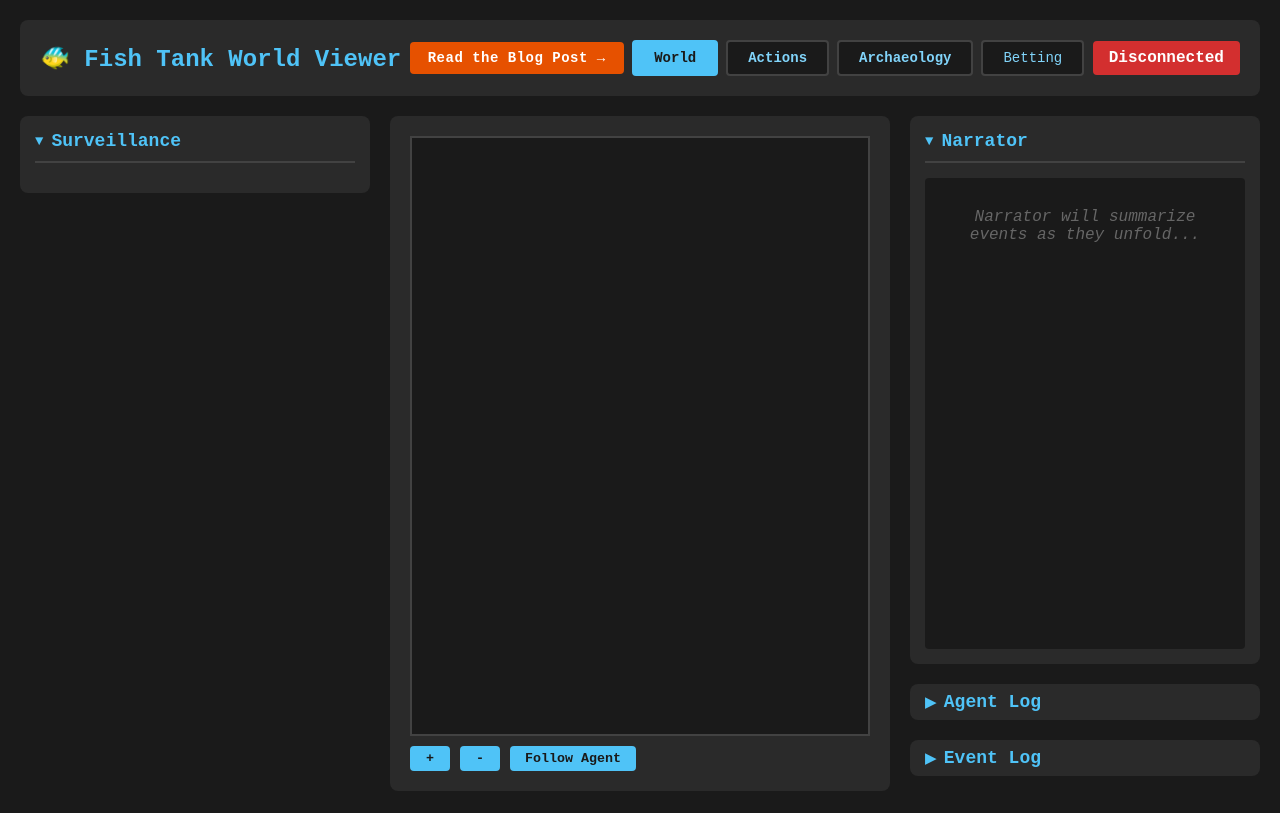
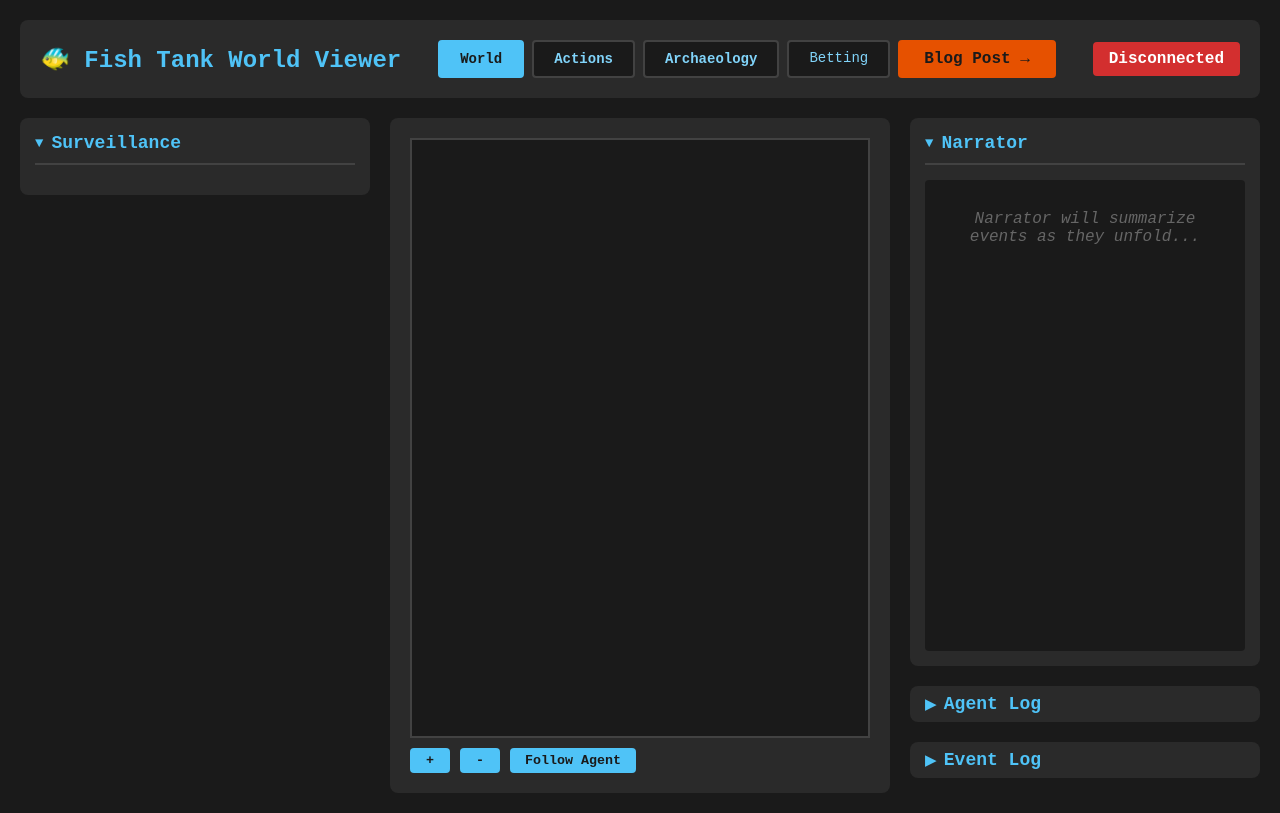
Before and after one commit to scidonia/fishtank, a plain HTML site: page viewer/index.html in a window 1280 px wide. Drawn offline with Linux system fonts and the light colour scheme; no server answers.

Commit message:
Adding styling

```diff
--- a/viewer/index.html
+++ b/viewer/index.html
@@ -12,16 +12,15 @@
     <div class="container">
         <header>
             <h1>🐠 Fish Tank World Viewer</h1>
-            <a href="https://scidonia.ai/blog/the-danger-of-ai-the-evolutionary-imperative/" target="_blank" class="blog-link">Read the Blog Post →</a>
             <div class="tabs">
                 <button class="tab-btn active" onclick="switchTab('world')">World</button>
                 <button class="tab-btn" onclick="switchTab('actions')">Actions</button>
                 <button class="tab-btn" onclick="switchTab('archaeology')">Archaeology</button>
                 <a href="betting.html" class="tab-btn">Betting</a>
+                <a href="https://scidonia.ai/blog/the-danger-of-ai-the-evolutionary-imperative/" target="_blank" class="tab-btn blog-link">Blog Post →</a>
             </div>
             <div class="connection-status">
                 <span id="status">Disconnected</span>
-
             </div>
         </header>
 
--- a/viewer/style.css
+++ b/viewer/style.css
@@ -513,24 +513,6 @@
     gap: 8px;
 }
 
-.blog-link {
-    display: inline-block;
-    padding: 8px 18px;
-    background: #e65100;
-    color: #fff;
-    border-radius: 4px;
-    text-decoration: none;
-    font-size: 14px;
-    font-weight: bold;
-    letter-spacing: 0.5px;
-    transition: background 0.2s;
-    white-space: nowrap;
-}
-
-.blog-link:hover {
-    background: #ff6d00;
-}
-
 .tab-btn {
     padding: 8px 20px;
     background: #1a1a1a;
@@ -554,6 +536,20 @@
     background: #4fc3f7;
     color: #1a1a1a;
     border-color: #4fc3f7;
+}
+
+.tab-btn.blog-link {
+    background: #e65100;
+    color: #1a1a1a;
+    border-color: #e65100;
+    font-weight: bold;
+    font-size: 16px;
+    padding: 8px 24px;
+}
+
+.tab-btn.blog-link:hover {
+    background: #ff6d00;
+    border-color: #ff6d00;
 }
 
 .tab-content {
```
Also changed, not shown: viewer/betting.html (+1 -1 lines).
